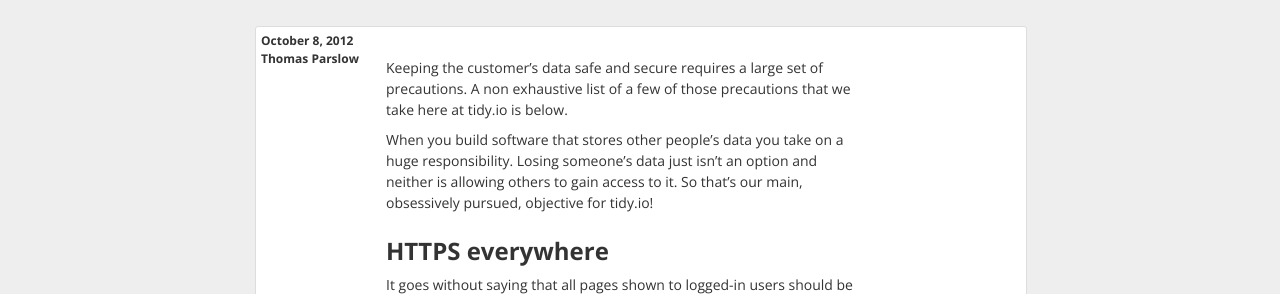
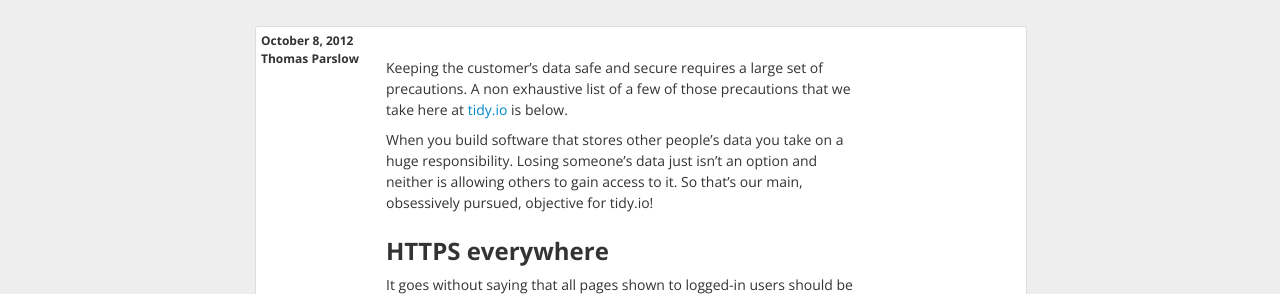
Before and after one commit to thomasparslowltd/tidyio-blog, a Jekyll site: the page built from _posts/2012-10-08-other-peoples-data.md, in a window 1280 px wide. Shown: the part 173-467 px from the top of the page. Built offline with Jekyll 4.4.1, drawn with Linux system fonts in a browser that asks for light colours; some web fonts are replaced; Markdown is read by kramdown in place of the engine named in the settings; comment, search, counter and statistics services are not loaded; part of the change alters nothing that is shown.

```diff
--- a/_posts/2012-10-08-other-peoples-data.md
+++ b/_posts/2012-10-08-other-peoples-data.md
@@ -3,7 +3,7 @@ layout: post
 title: Other People's Data
 ---
 
-Keeping the customer's data safe and secure requires a large set of precautions. A non exhaustive list of a few of those precautions that we take here at tidy.io is below.
+Keeping the customer's data safe and secure requires a large set of precautions. A non exhaustive list of a few of those precautions that we take here at [tidy.io](https://www.tidy.io) is below.
 
 When you build software that stores other people's data you take on a huge responsibility. Losing someone's data just isn't an option and neither is allowing others to gain access to it. So that’s our main, obsessively pursued, objective for tidy.io!
 
```
